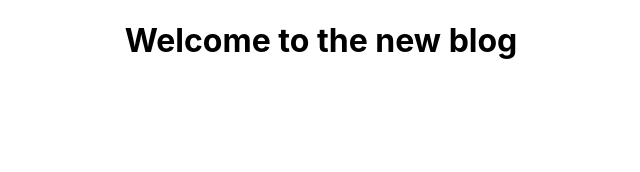
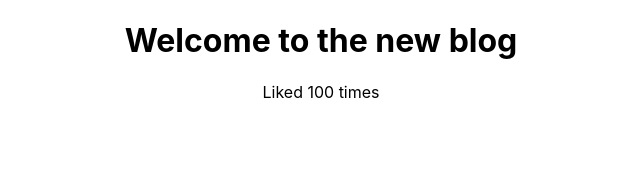
Before and after one commit to D-Coder135/Blog-Site_React, a JavaScript app: page / in a window 1280 px wide. Shown: the top 172 px of the page, without its empty margins (319-959 px from the left). Built offline with nearby package versions, Linux system fonts and the light colour scheme; the HTML template or start-up script is replaced by a standard one.

Commit message:
add some text content along with the field likes inside the p tag

```diff
--- a/src/App.js
+++ b/src/App.js
@@ -8,7 +8,7 @@ function App() {
     <div className="App">
       <div className="content">
         <h1>{ title }</h1>
-        <p></p>
+        <p>Liked { likes } times</p>
       </div>
     </div>
   );
```
